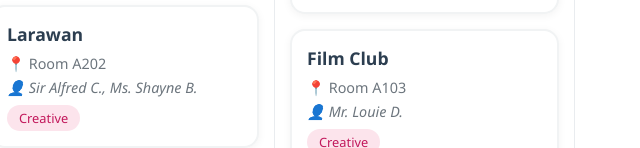
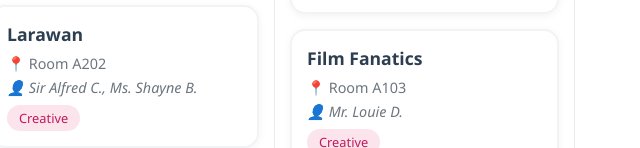
Before and after one commit to Y0wshii/BA-CLUBS-2025-2026, a plain HTML site: page index.html in a window 1280 px wide. Shown: the part 652-800 px from the top of the page, 365-1005 px from the left. Drawn offline with Linux system fonts and the light colour scheme.

Commit message:
Update index.html

```diff
--- a/index.html
+++ b/index.html
@@ -484,8 +484,8 @@
                         <span class="club-category category-media">Media</span>
                     </div>
 
-                    <div class="club-item" data-category="creative" data-search="film club wednesday a103 lia cuenca rocco pineda mr louie d movies cinema">
-                        <div class="club-name">Film Club</div>
+                    <div class="club-item" data-category="creative" data-search="film fanatics wednesday a103 lia cuenca rocco pineda mr louie d movies cinema">
+                        <div class="club-name">Film Fanatics</div>
                         <div class="club-details">
                             <div class="club-room">📍 Room A103</div>
                             <div class="club-moderator">👤 Mr. Louie D.</div>
@@ -552,7 +552,7 @@
             'Yearbook': 'summer.feliciano@beaconacademy.ph',
             'Aurum Creative Writing Club': 'kate.wong@beaconacademy.ph',
             'Sports Media': 'lorenzo.hawak@beaconacademy.ph',
-            'Film Club': 'lia.cuenca@beaconacademy.ph, rocco.pineda@beaconacademy.ph',
+            'Film Fanatics': 'lia.cuenca@beaconacademy.ph, rocco.pineda@beaconacademy.ph',
             'Environmentalists': 'bianca.arriola@beaconacademy.ph',
             'Board Game Club': 'summer.feliciano@beaconacademy.ph'
         };
@@ -566,6 +566,7 @@
             'Environmentalists': 'Spread awareness on the importance of considering the natural world, promote sustainable actions, and preserve the planet\'s well-being.',
             'BA Model United Nations': 'At Beacon Academy MUN, our goal is to provide students with the opportunity to develop into confident, thoughtful, and open-minded leaders. We aim to create a space where students can explore global issues, practice teamwork and public speaking, and learn the value of respectful debate and collaboration. We envision a thriving MUN community where students mentor each other, grow into confident delegates, and proudly represent Beacon Academy at local and national conferences, earning recognition while fostering diplomacy and global awareness.',
             'Aurum Creative Writing Club': 'Aurum is a space for writers to connect and explore different types and styles of writing. They can develop their skills, begin projects, and gain confidence through sharing and exchanging feedback.',
+            'Film Fanatics': 'Explore and dive deeper into the world of cinema giving a place for those who appreciate film. Share our knowledge about film with each other. Opportunity for others to also learn and become more familiar.',
             'Interkultura': 'A cultural exchange club! We will learn about 2-3 cultures per year, ending with a trip in order to further learn about it. We will raise funds for this trip by setting up different fundraisers.',
             'Yearbook': 'Goal: Have the yearbook by the end of the school year and represent this school year! We\'re looking for people interested in: Graphic Design, Photography, and Creative Directing.'
         };
@@ -627,7 +628,7 @@
 
                 modalTitle.textContent = clubName;
                 modalDetails.innerHTML = `
-                    ${description ? `<div class="club-description">${description}</div>` : ''}
+                    <div class="club-description">${description || 'No description available'}</div>
                     <p><strong>Location:</strong> ${room}</p>
                     <p><strong>Moderator:</strong> ${moderator}</p>
                     <p><strong>Category:</strong> ${category}</p>
```
